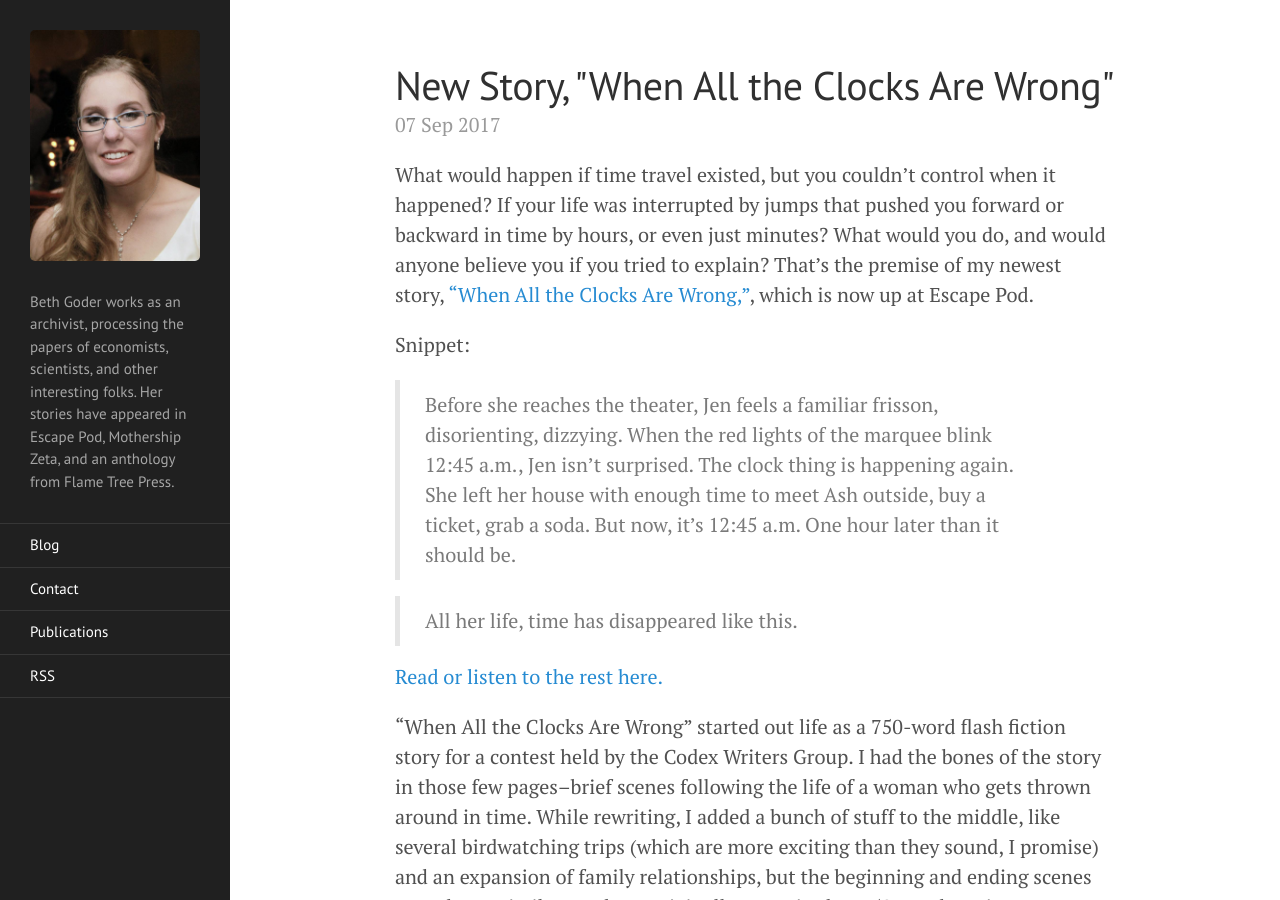
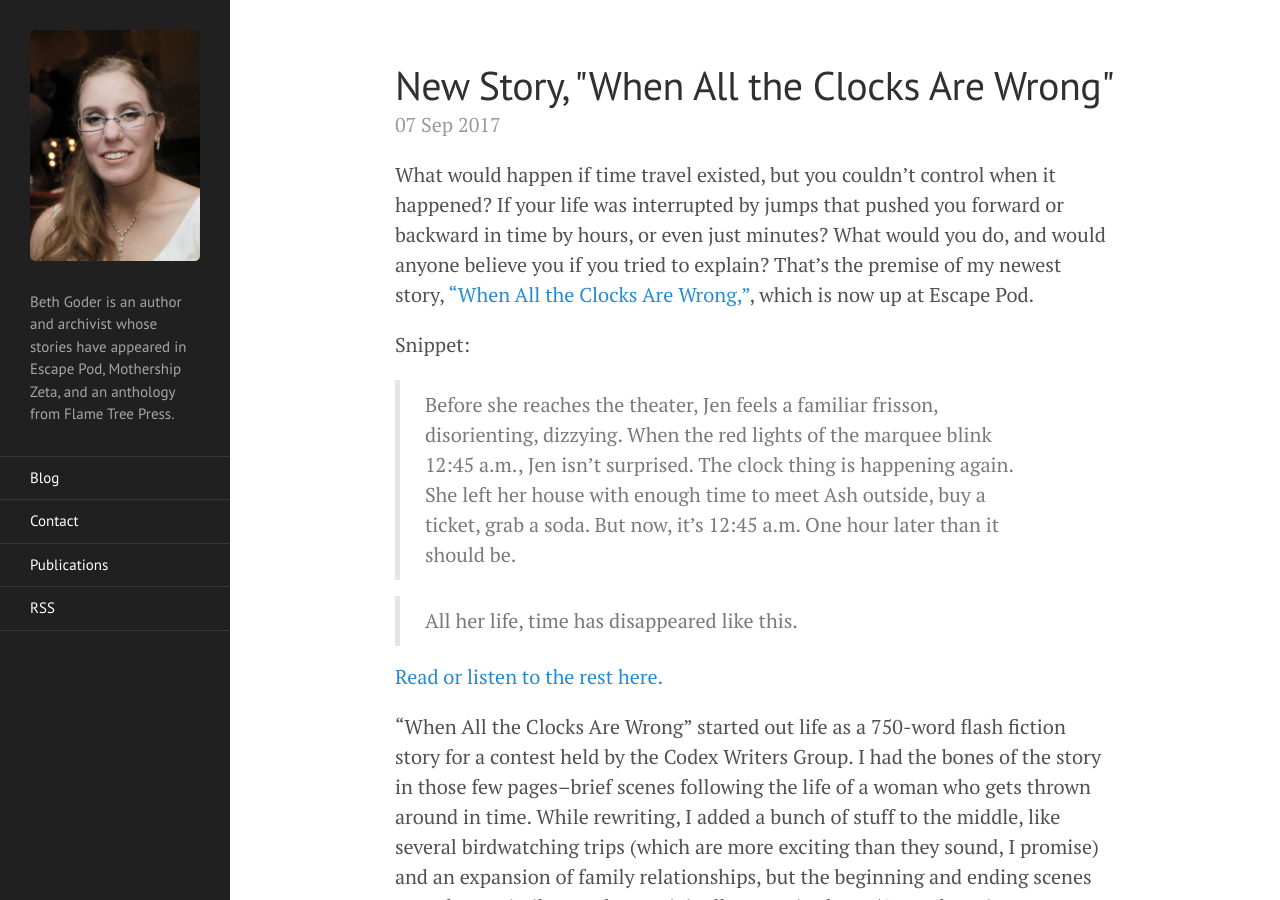
Before and after one commit to BethGoder/BethGoder.github.io, a Jekyll site: the page built from index.html, in a window 1280 px wide and 900 px high. Built offline with Jekyll 4.4.1, drawn with Linux system fonts in a browser that asks for light colours; the list of posts is cut into pages by our own code.

Commit message:
Update _config.yml

```diff
--- a/_config.yml
+++ b/_config.yml
@@ -2,7 +2,7 @@
 title: Beth Goder
 email: beth.goder@gmail.com
 description: > # this means to ignore newlines until "baseurl:"
-  Beth Goder works as an archivist, processing the papers of economists, scientists, and other interesting folks. Her stories have appeared in Escape Pod, Mothership Zeta, and an anthology from Flame Tree Press.
+  Beth Goder is an author and archivist whose stories have appeared in Escape Pod, Mothership Zeta, and an anthology from Flame Tree Press.
 baseurl: "" # the subpath of your site, e.g. /blog/
 url: "http://bethgoder.com" # the base hostname & protocol for your site
 
```
